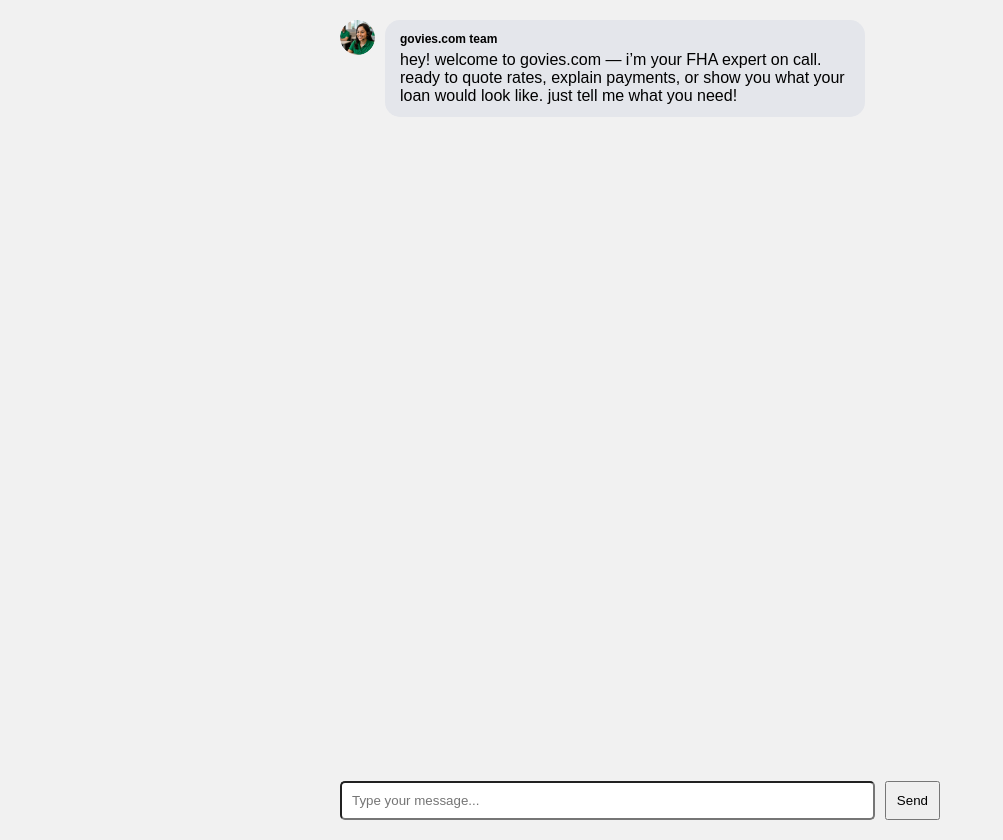
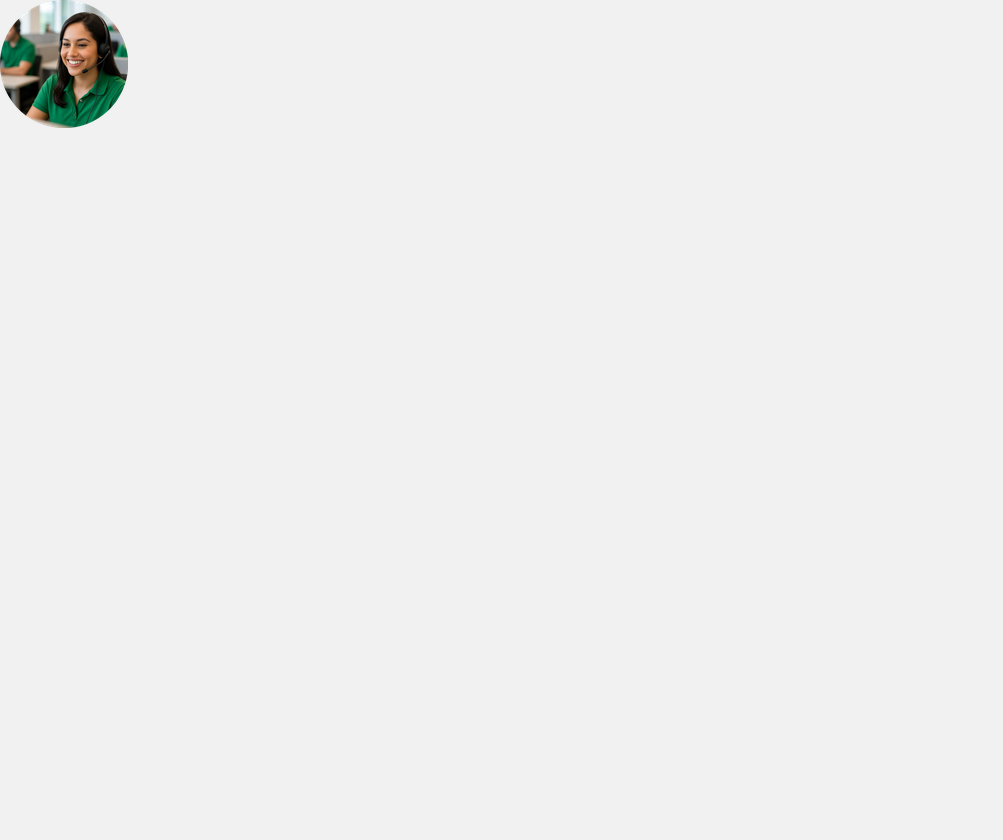
Before and after one commit to farrisajohn-cmd/08062025, a React (Create React App) app: page / in a window 1280 px wide. Shown: the whole page, without its empty margins (0-1003 px from the left). After the commit the page ends 800 px from the top, so only its background shows below. Built offline with nearby package versions, Linux system fonts and the light colour scheme.

Commit message:
Update ChatBox.jsx

```diff
--- a/src/ChatBox.jsx
+++ b/src/ChatBox.jsx
@@ -1,20 +1,34 @@
-import React, { useState, useEffect } from 'react';
+import React, { useState, useEffect, useRef } from 'react';
+import './ChatBox.css';
 
 const ChatBox = () => {
-  const [messages, setMessages] = useState([
-    {
-      sender: 'assistant',
-      text: "hey! welcome to govies.com — i’m your FHA expert on call. ready to quote rates, explain payments, or show you what your loan would look like. just tell me what you need!"
-    }
-  ]);
+  const [messages, setMessages] = useState([]);
   const [input, setInput] = useState('');
+  const [showWidget, setShowWidget] = useState(false);
   const [isTyping, setIsTyping] = useState(false);
+  const chatEndRef = useRef(null);
+
+  useEffect(() => {
+    // initial greeting
+    setTimeout(() => {
+      setMessages([
+        {
+          sender: 'assistant',
+          text: "hey! welcome to govies.com — i’m your FHA expert on call. ready to quote rates, explain payments, or show you what your loan would look like. just tell me what you need!",
+        },
+      ]);
+    }, 500);
+  }, []);
+
+  useEffect(() => {
+    chatEndRef.current?.scrollIntoView({ behavior: 'smooth' });
+  }, [messages]);
 
   const sendMessage = async () => {
     if (!input.trim()) return;
 
     const userMessage = { sender: 'user', text: input };
-    setMessages(prev => [...prev, userMessage]);
+    setMessages((prev) => [...prev, userMessage]);
     setInput('');
     setIsTyping(true);
 
@@ -22,18 +36,22 @@ const ChatBox = () => {
       const res = await fetch('https://zero8062025.onrender.com/chat', {
         method: 'POST',
         headers: { 'Content-Type': 'application/json' },
-        body: JSON.stringify({ message: input })
+        body: JSON.stringify({ message: input }),
       });
 
       const data = await res.json();
       const assistantMessage = { sender: 'assistant', text: data.response };
 
+      // simulate realistic typing delay
       setTimeout(() => {
-        setMessages(prev => [...prev, assistantMessage]);
+        setMessages((prev) => [...prev, assistantMessage]);
         setIsTyping(false);
-      }, 3000); // 3-second delay before showing response
+      }, 3000);
     } catch (err) {
-      setMessages(prev => [...prev, { sender: 'assistant', text: '⚠️ something went wrong. try again!' }]);
+      setMessages((prev) => [
+        ...prev,
+        { sender: 'assistant', text: '⚠️ something went wrong. try again!' },
+      ]);
       setIsTyping(false);
     }
   };
@@ -42,127 +60,55 @@ const ChatBox = () => {
     if (e.key === 'Enter') sendMessage();
   };
 
-  const renderMessage = (msg, i) => {
-    const isUser = msg.sender === 'user';
-    const isBot = msg.sender === 'assistant';
-
-    return (
-      <div key={i} style={{
-        display: 'flex',
-        justifyContent: isUser ? 'flex-end' : 'flex-start',
-        marginBottom: '10px'
-      }}>
-        {!isUser && (
-          <img
-            src="/govies-avatar.png"
-            alt="Govies Avatar"
-            style={{ width: '35px', height: '35px', borderRadius: '50%', marginRight: '10px' }}
-          />
-        )}
-        <div style={{
-          backgroundColor: isUser ? '#DCF8C6' : '#E4E6EB',
-          color: '#000',
-          padding: '12px 15px',
-          borderRadius: '15px',
-          maxWidth: '75%',
-          whiteSpace: 'pre-wrap',
-          fontWeight: /box [a-g]/i.test(msg.text) || /cash to close/i.test(msg.text) ? 'bold' : 'normal'
-        }}>
-          {!isUser && <div style={{ fontSize: '12px', fontWeight: 'bold', marginBottom: '5px' }}>govies.com team</div>}
-          {msg.text}
-        </div>
-      </div>
-    );
+  const toggleWidget = () => {
+    setShowWidget((prev) => !prev);
   };
 
   return (
-    <div style={{
-      display: 'flex',
-      flexDirection: 'column',
-      height: '100vh',
-      maxWidth: '600px',
-      margin: '0 auto',
-      padding: '20px',
-      fontFamily: 'Arial, sans-serif'
-    }}>
-      <div style={{ flex: 1, overflowY: 'auto', marginBottom: '10px' }}>
-        {messages.map(renderMessage)}
-        {isTyping && (
-          <div style={{
-            display: 'flex',
-            alignItems: 'center',
-            marginBottom: '10px'
-          }}>
-            <img
-              src="/govies-avatar.png"
-              alt="Govies Avatar"
-              style={{ width: '35px', height: '35px', borderRadius: '50%', marginRight: '10px' }}
-            />
-            <div style={{
-              backgroundColor: '#E4E6EB',
-              padding: '12px 15px',
-              borderRadius: '15px',
-              maxWidth: '75%',
-              fontStyle: 'italic',
-              opacity: 0.7
-            }}>
-              <span className="typing-indicator">
-                <span className="dot"></span>
-                <span className="dot"></span>
-                <span className="dot"></span>
-              </span>
-            </div>
-          </div>
-        )}
+    <>
+      {/* floating button */}
+      <div className="chat-launcher" onClick={toggleWidget}>
+        <img src="/govies-avatar.png" alt="govies bot" className="launcher-avatar" />
       </div>
 
-      <div style={{ display: 'flex' }}>
-        <input
-          type="text"
-          value={input}
-          onChange={e => setInput(e.target.value)}
-          onKeyDown={handleKeyPress}
-          placeholder="Type your message..."
-          style={{ flex: 1, padding: '10px', borderRadius: '5px' }}
-        />
-        <button onClick={sendMessage} style={{ marginLeft: '10px', padding: '10px' }}>
-          Send
-        </button>
-      </div>
+      {/* chat window */}
+      {showWidget && (
+        <div className="chatbox-container">
+          <div className="chatbox-header">
+            <img src="/govies-avatar.png" alt="govies" className="header-avatar" />
+            <span className="header-title">govies.com team</span>
+          </div>
 
-      {/* Typing indicator CSS */}
-      <style>
-        {`
-          .typing-indicator {
-            display: flex;
-            align-items: center;
-            justify-content: center;
-          }
-          .typing-indicator .dot {
-            width: 6px;
-            height: 6px;
-            margin: 0 2px;
-            background-color: #555;
-            border-radius: 50%;
-            animation: blink 1.4s infinite both;
-          }
-          .typing-indicator .dot:nth-child(2) {
-            animation-delay: 0.2s;
-          }
-          .typing-indicator .dot:nth-child(3) {
-            animation-delay: 0.4s;
-          }
-          @keyframes blink {
-            0%, 80%, 100% {
-              opacity: 0;
-            }
-            40% {
-              opacity: 1;
-            }
-          }
-        `}
-      </style>
-    </div>
+          <div className="chatbox-body">
+            {messages.map((msg, i) => (
+              <div
+                key={i}
+                className={`chat-bubble ${msg.sender === 'user' ? 'user-bubble' : 'assistant-bubble'}`}
+              >
+                {msg.text}
+              </div>
+            ))}
+            {isTyping && (
+              <div className="typing-indicator">
+                <span></span><span></span><span></span>
+              </div>
+            )}
+            <div ref={chatEndRef} />
+          </div>
+
+          <div className="chatbox-input">
+            <input
+              type="text"
+              placeholder="type your message..."
+              value={input}
+              onChange={(e) => setInput(e.target.value)}
+              onKeyDown={handleKeyPress}
+            />
+            <button onClick={sendMessage}>send</button>
+          </div>
+        </div>
+      )}
+    </>
   );
 };
 
```
